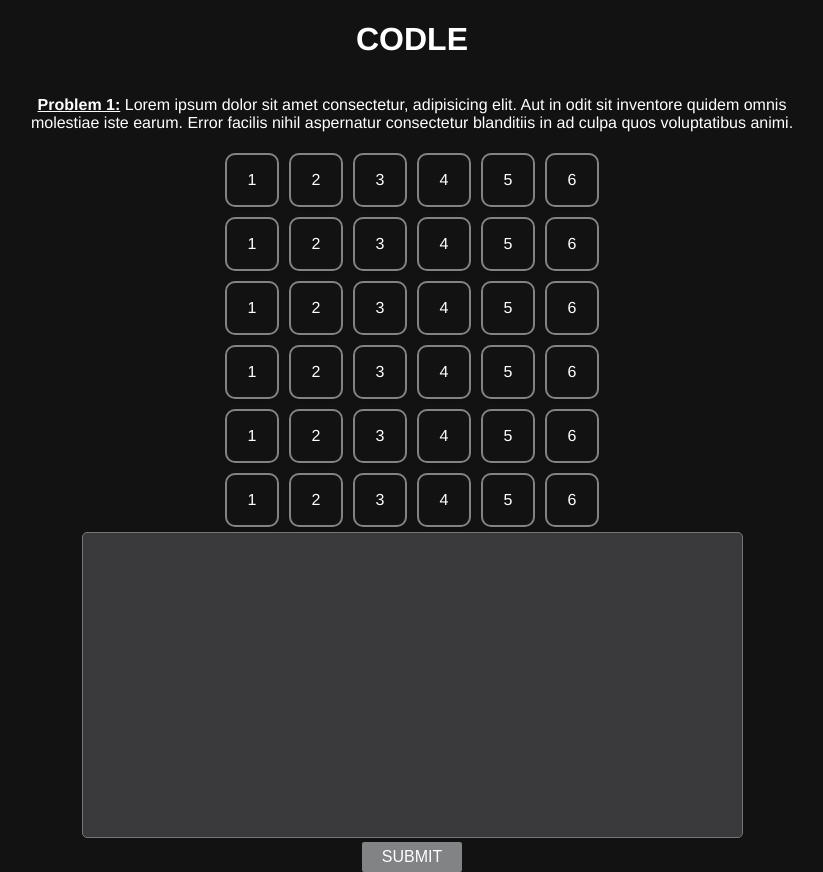
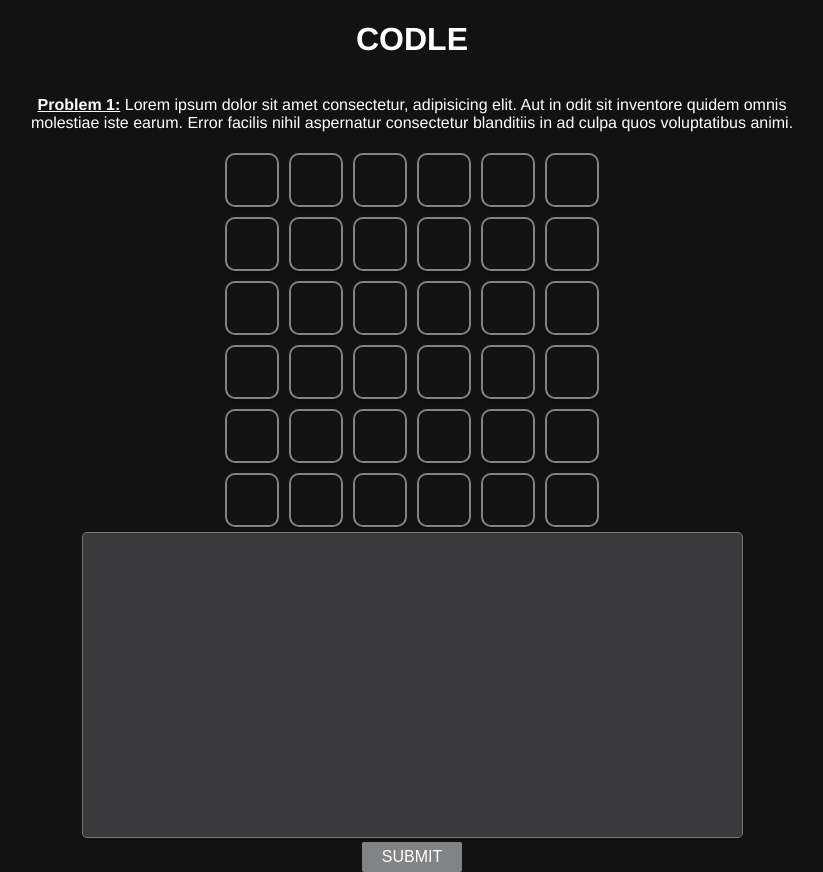
Before and after one commit to PCbitcamp22/codle, a React (Create React App) app: page / in a window 1280 px wide. Shown: the whole page, without its empty margins (228-1051 px from the left). Built offline with nearby package versions, Linux system fonts and the light colour scheme.

Commit message:
Removed numbers from boxes

```diff
--- a/src/Tests.js
+++ b/src/Tests.js
@@ -50,7 +50,7 @@ export default function Tests() {
       <div className="TestBox"
         style = {styles}
       >
-        {props.num}
+        {/* {props.num} */}
       </div>
     )
   }
```
